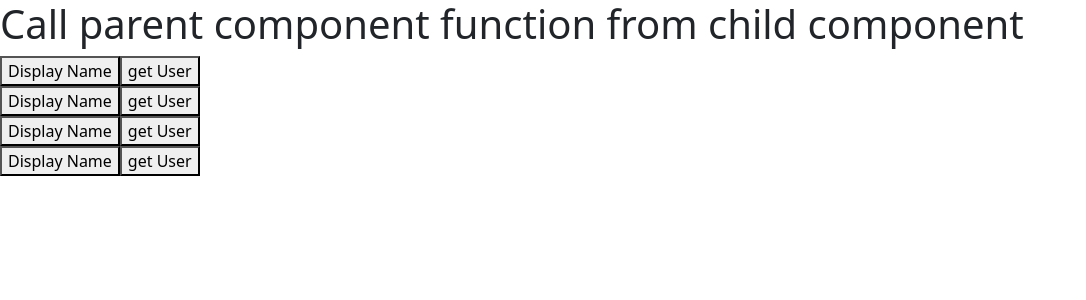
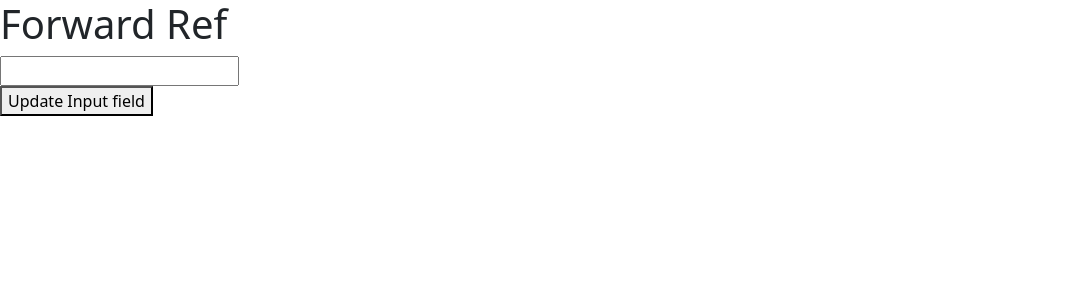
Before and after one commit to mukesh-raika/React, a React (Vite) app: page / in a window 1280 px wide. Shown: the top 300 px of the page, without its empty margins (0-1086 px from the left). Built offline with nearby package versions, Linux system fonts and the light colour scheme.

Commit message:
forward Ref

```diff
--- a/src/App.jsx
+++ b/src/App.jsx
@@ -1,25 +1,21 @@
-import User from "./User";
+import { useRef } from "react";
+import UserInput from "./Userinput";
 
-function App() {
+function App(){
+  const inputRef=useRef(null)
 
-  const displayName=(name)=>{
-    alert(name)
+  const updateInput=()=>{
+    inputRef.current.value=1000;
+    inputRef.current.focus();
+   inputRef.current.style.color="red"
   }
-
-  const getUser=()=>{
-    alert("get user function called")
-  }
-  return (
+  return(
     <>
-      <h1>Call parent component function from child component</h1>
-
-      <User displayName={displayName} name="anail" getUser={getUser}/>
-      <User displayName={displayName} name="sam"  getUser={getUser} />
-      <User displayName={displayName} name="peter"  getUser={getUser}/>
-      <User displayName={displayName} name="bruce"  getUser={getUser}/>
-
+    <h1>Forward Ref</h1>
+    <UserInput ref={inputRef} />
+    <button onClick={updateInput}>Update Input field</button>
     </>
-  );
+  )
 }
 
-export default App;
+export default App
--- /dev/null
+++ b/src/Userinput.jsx
@@ -0,0 +1,20 @@
+// import { forwardRef } from "react"
+
+// const UserInput=(props,ref)=>{
+//     return(
+//         <div>
+//           <input type="text" ref={ref} />
+
+//         </div>
+//     )
+// }
+// export default forwardRef(UserInput);
+const UserInput=(props)=>{
+     return(
+        <div>
+            <input type="text" ref={props.ref} />
+        </div>
+     )
+}
+
+export default UserInput
```
